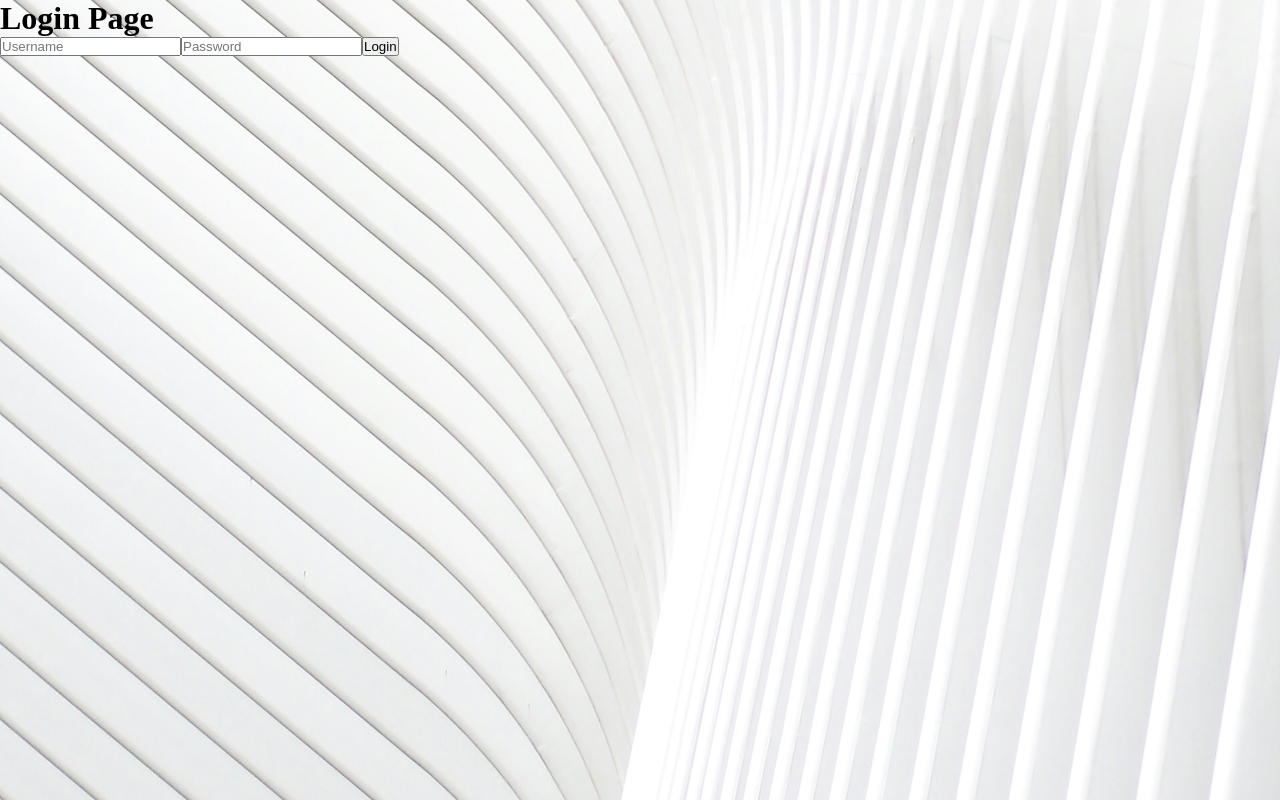
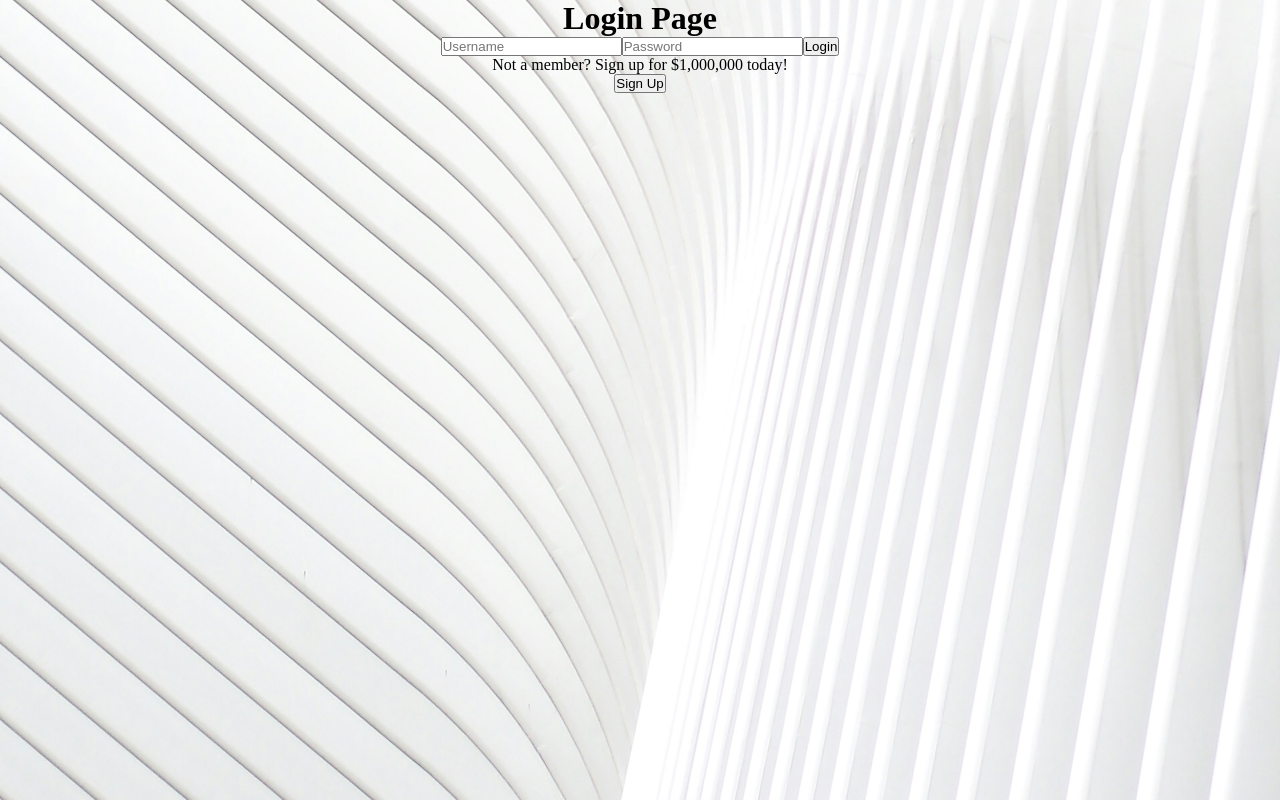
Before and after one commit to esp2022/expenses-tracker, a Next.js app: page / in a window 1280 px wide. Built offline with nearby package versions, Linux system fonts and the light colour scheme.

Commit message:
added some CSS to sign up page

```diff
--- /dev/null
+++ b/pages/index.css
@@ -0,0 +1,15 @@
+.sign-in {
+    width: 50%;
+    justify-content: center;
+    align-items: center;
+    margin: auto;
+    text-align: center;
+}
+
+h1 {
+    color: black;
+}
+
+p {
+    color: black;
+}
--- a/pages/index.js
+++ b/pages/index.js
@@ -1,6 +1,7 @@
 import React, { useState } from 'react';
 import { useRouter } from 'next/router';
 import '../src/app/globals.css';
+import './index.css';
 
 
 const LoginPage = () => {
@@ -18,12 +19,18 @@ const LoginPage = () => {
     }
   };
 
+  const signUpHandler = () => {
+
+  }
+
   return (
-    <div>
+    <div className = "sign-in">
       <h1>Login Page</h1>
       <input type="text" placeholder="Username" value={username} onChange={(user) => setUsername(user.target.value)} />
       <input type="password" placeholder="Password" value={password} onChange={(pass) => setPassword(pass.target.value)} />
       <button onClick={loginHandler}>Login</button>
+      <p>Not a member? Sign up for $1,000,000 today!</p>
+      <button onCLick={signUpHandler}>Sign Up</button>
     </div>
   );
 };
```
